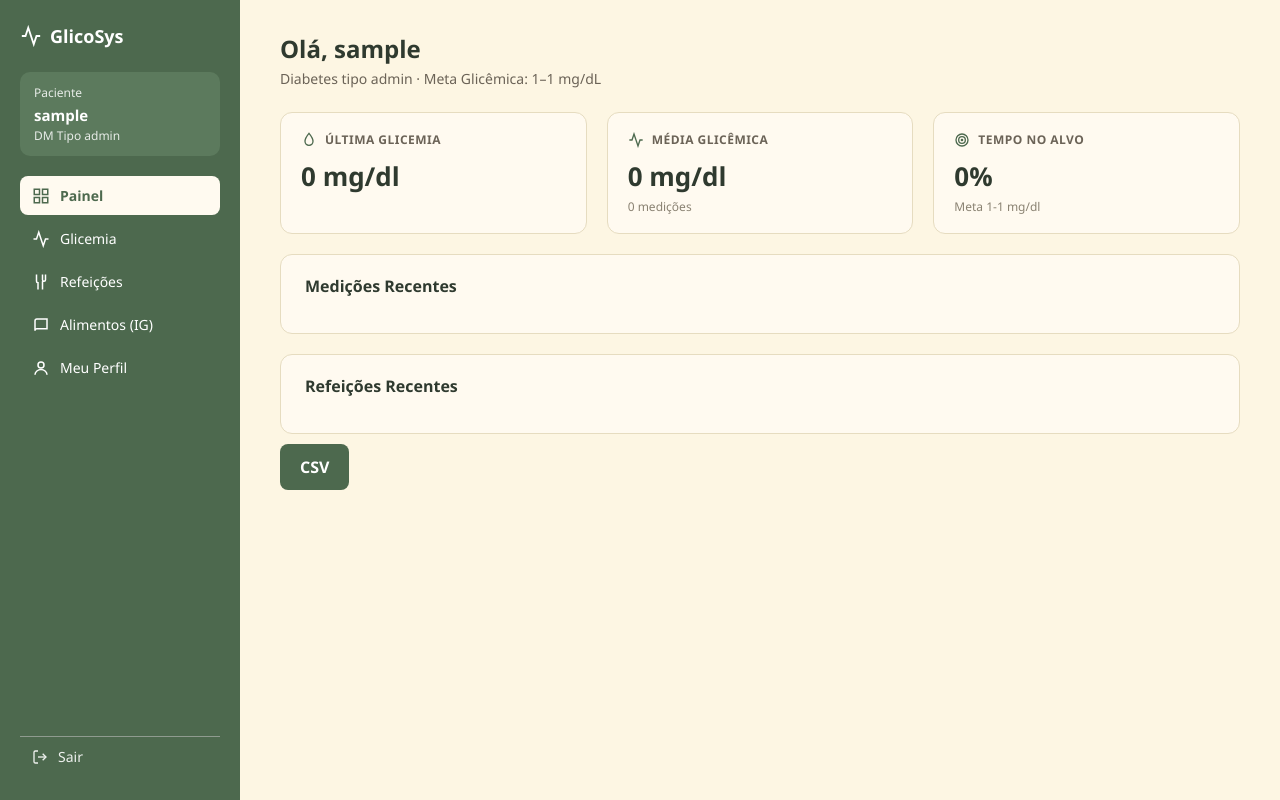
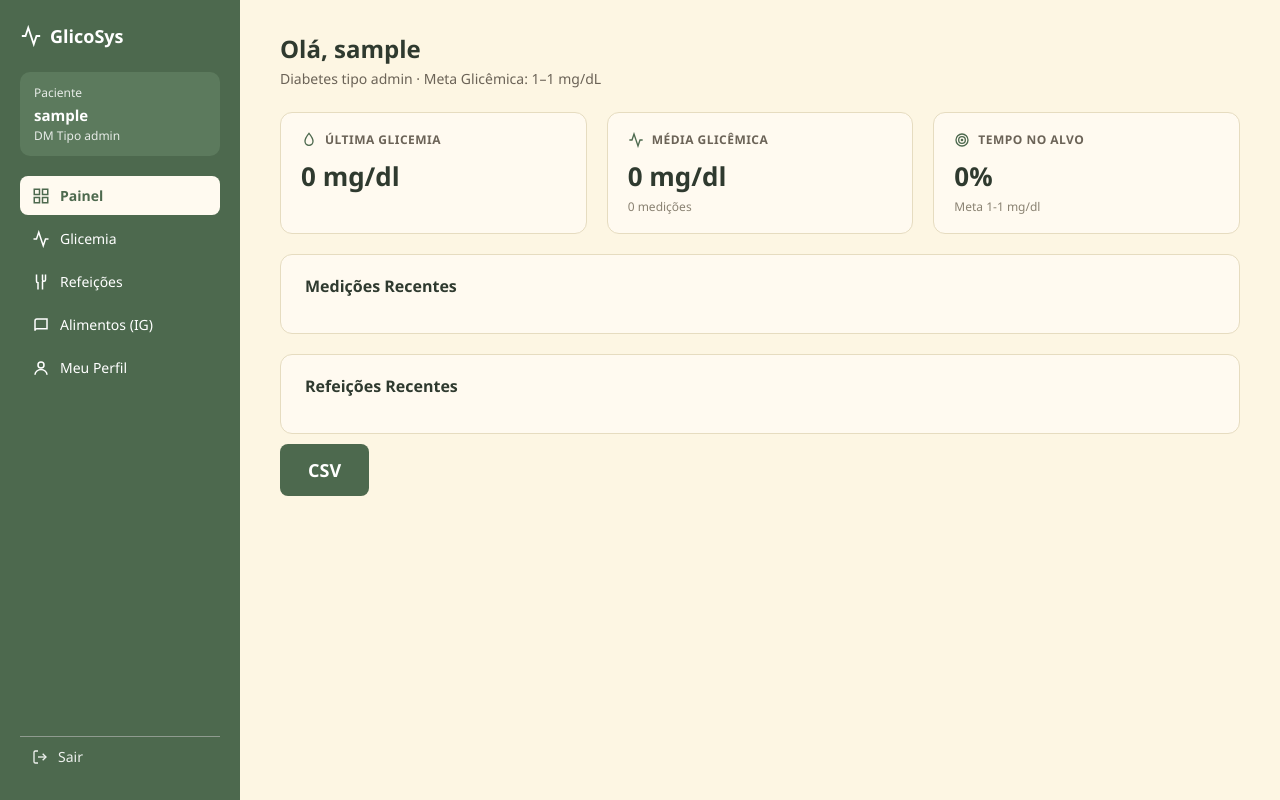
Before and after one commit to fillipemachado03/glicosys_project, a PHP site: page /frontend/pages/painel.php in a window 1280 px wide. Run offline with PHP 8.4, Linux system fonts and the light colour scheme; the visitor is signed in with stand-in values (Sample User, id 1); data that the repository does not hold is empty.

Commit message:
Update style.css

```diff
--- a/frontend/style/style.css
+++ b/frontend/style/style.css
@@ -913,9 +913,9 @@ margin-bottom: 14px;
 .button-csv {
   background: var(--verde);
   color: #fff;
-  padding: 12px 20px;
+  padding: 14px 28px;
   border-radius: 8px;
-  font-size: 16px;
+  font-size: 18px;
   font-weight: 600;
   margin-top: 10px;
 }
```
